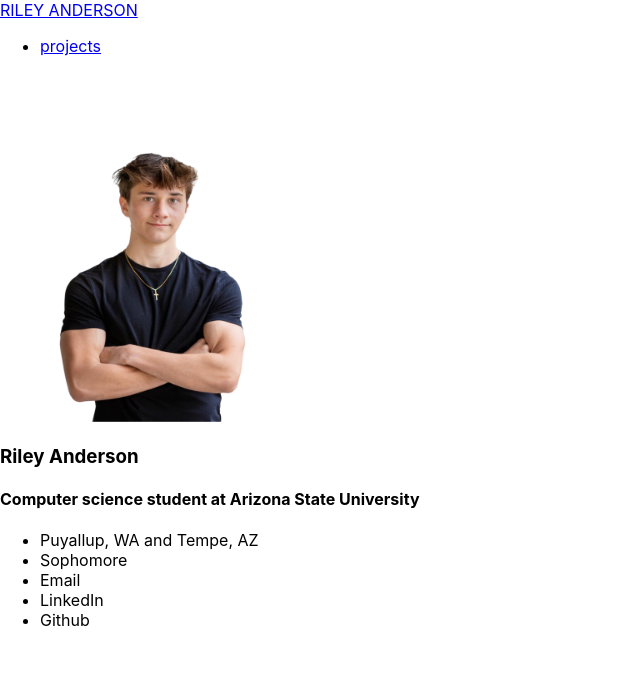
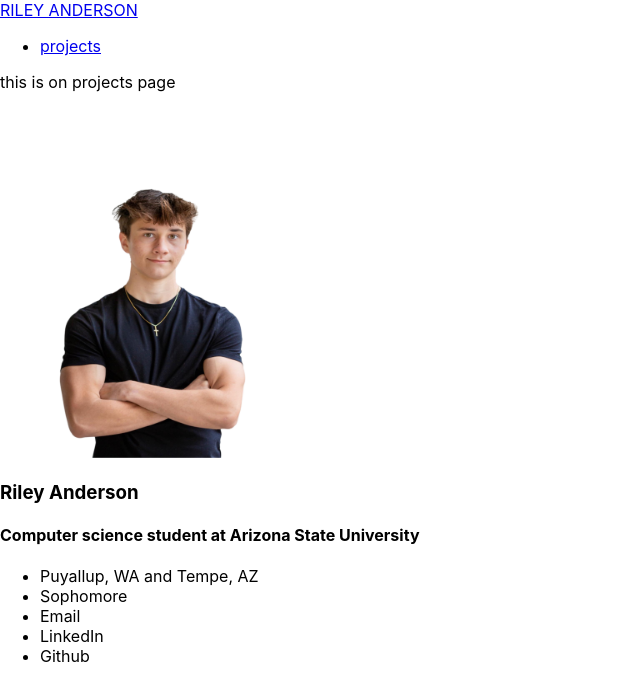
Before and after one commit to rileyandrsn/rileyandrsn.github.io, a React (Create React App) app in the folder portfolio/: page /projects in a window 1280 px wide. Shown: the top 700 px of the page, without its empty margins (0-640 px from the left). Built offline with nearby package versions, Linux system fonts and the light colour scheme.

Commit message:
test: projects.tsx

```diff
--- a/portfolio/src/Pages/Projects.tsx
+++ b/portfolio/src/Pages/Projects.tsx
@@ -3,7 +3,7 @@ import React from 'react';
 
 function Projects() {
     return (
-        <></>
+        <><p>this is on projects page</p></>
     );
 }
 
```
